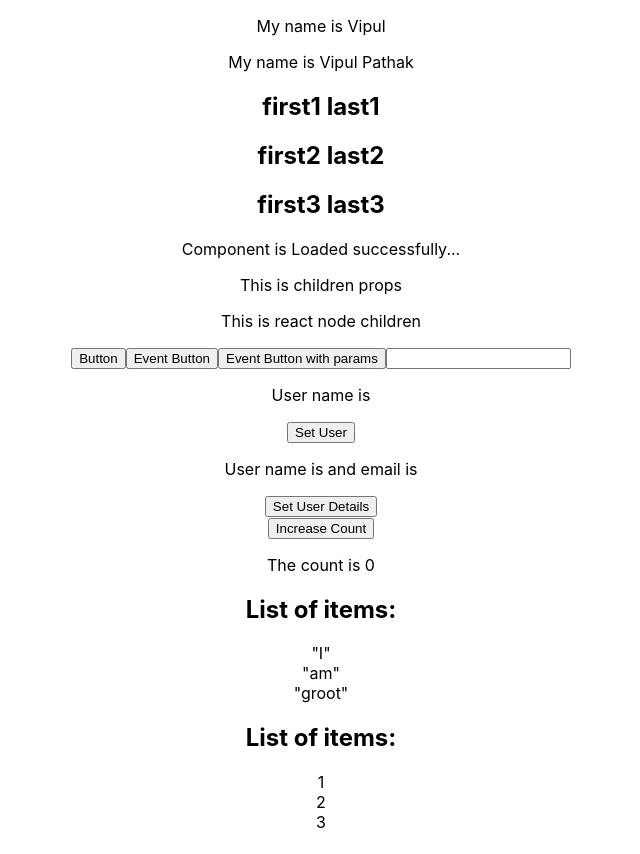
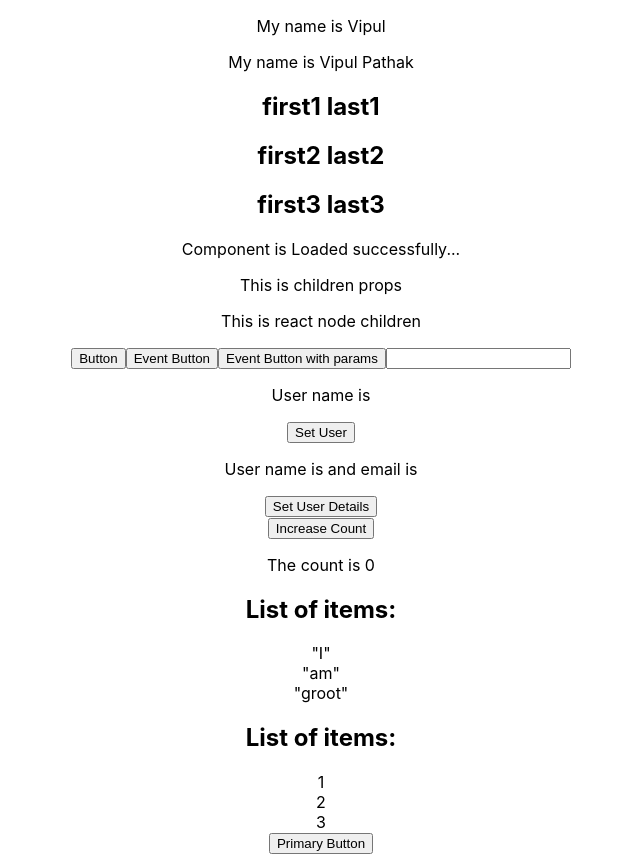
Before and after one commit to vipulpathak113/TypescriptLearning, a React (Create React App) app: page / in a window 1280 px wide. Shown: the whole page, without its empty margins (319-959 px from the left). Before the commit the page ends 832 px from the top, so only its background shows below. Built offline with nearby package versions, Linux system fonts and the light colour scheme.

Commit message:
html props

```diff
--- a/src/App.tsx
+++ b/src/App.tsx
@@ -11,6 +11,7 @@ import User from "./context/User";
 import { UserContextProvider } from "./context/UserContext";
 import { Counter } from "./components/ClassComponent";
 import Generics from "./components/GenericType";
+import HTML from "./components/HTMLProps";
 
 function App() {
   const person = {
@@ -75,6 +76,7 @@ function App() {
         }}
         items={[1, 2, 3]}
       />
+      <HTML variant="primary">Primary Button</HTML>
     </div>
   );
 }
--- /dev/null
+++ b/src/components/HTMLProps.tsx
@@ -0,0 +1,12 @@
+type HTMLProps = {
+    variant: 'primary' | 'secondary'
+    children : string
+  };
+
+  function HTML({variant,children}:HTMLProps) {
+    return (
+      <button className={`class-with-${variant}`}>{children}</button>
+    );
+  }
+
+  export default HTML;
```
